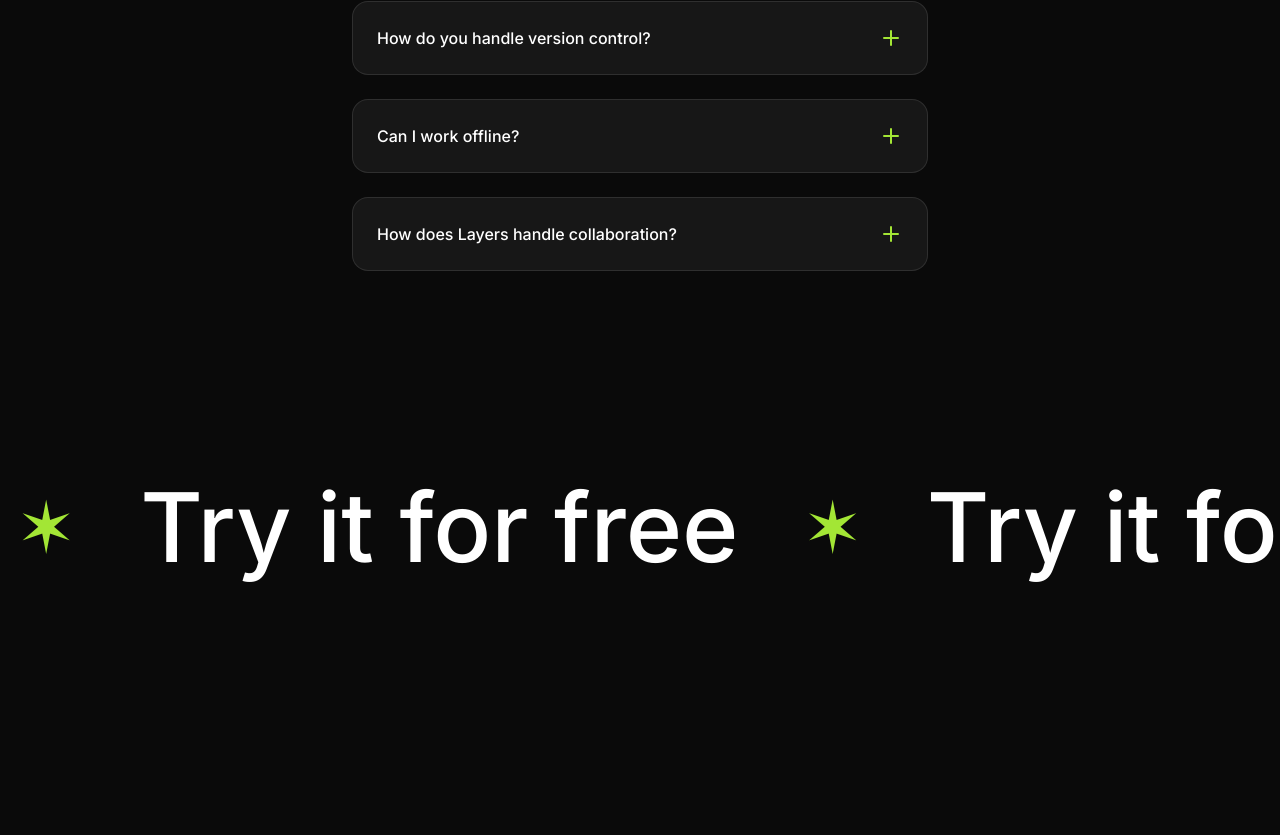
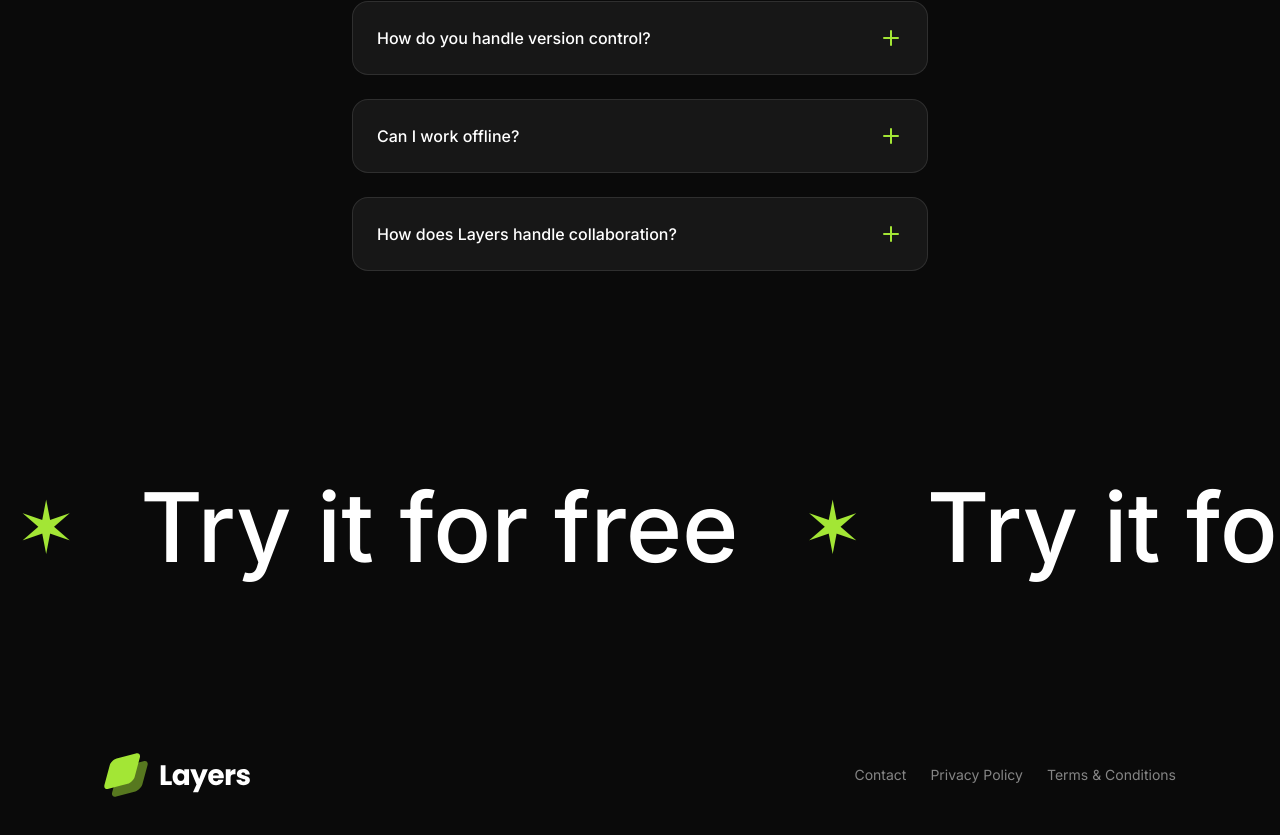
Before and after one commit to RISHII7/SaaS-Landing-Page, a Next.js app: page / in a window 1280 px wide. Shown: the part 4550-5385 px from the top of the page. Before the commit the page ends 5237 px from the top, so only its background shows below. Built offline with nearby package versions, Linux system fonts and the light colour scheme.

Commit message:
Footer Section

```diff
--- a/src/app/page.tsx
+++ b/src/app/page.tsx
@@ -6,6 +6,7 @@ import LogoTicker from "@/sections/LogoTicker";
 import Integrations from "@/sections/Integrations";
 import Introduction from "@/sections/Introduction";
 import CallToAction from "@/sections/CallToAction";
+import Footer from "@/sections/Footer";
 
 export default function Home() {
     return (
@@ -18,6 +19,7 @@ export default function Home() {
             <Integrations />
             <Faqs />
             <CallToAction />
+            <Footer />
         </>
     );
 }
--- a/src/sections/Footer.tsx
+++ b/src/sections/Footer.tsx
@@ -1,3 +1,6 @@
+import logoImage from "@/assets/images/logo.svg";
+import Image from "next/image";
+
 const footerLinks = [
     { href: "#", label: "Contact" },
     { href: "#", label: "Privacy Policy" },
@@ -5,5 +8,24 @@ const footerLinks = [
 ];
 
 export default function Footer() {
-    return <div>Footer</div>;
+    return (
+        <section className="py-16">
+            <div className="container">
+                <div className="flex flex-col md:flex-row items-center md:justify-between gap-6">
+                    <div>
+                        <Image src={logoImage} alt="Layers Logo" />
+                    </div>
+                    <div>
+                        <nav className="flex gap-6">
+                            {footerLinks.map((link) => (
+                                <a href={link.href} key={link.href} className="text-white/50 text-sm">
+                                    {link.label}
+                                </a>
+                            ))}
+                        </nav>
+                    </div>
+                </div>
+            </div>
+        </section>
+    );
 }
```
